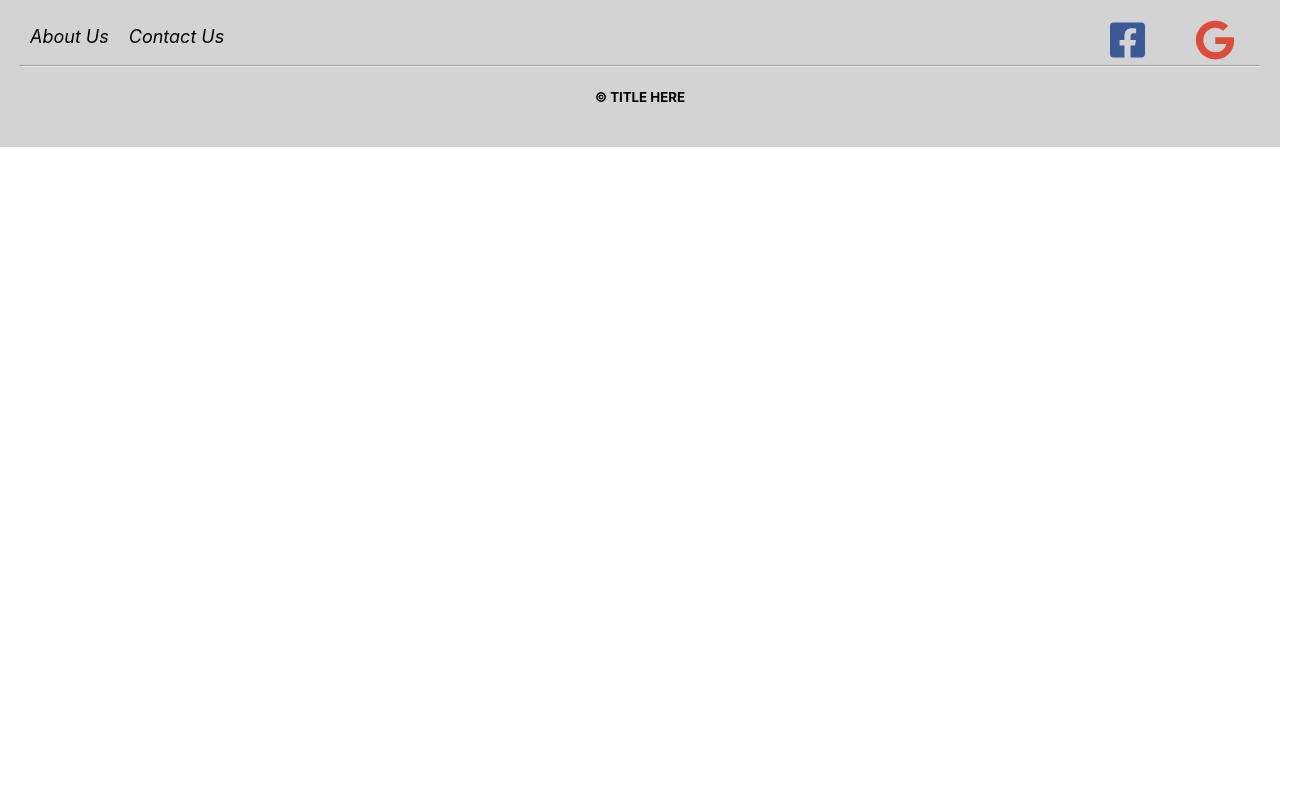
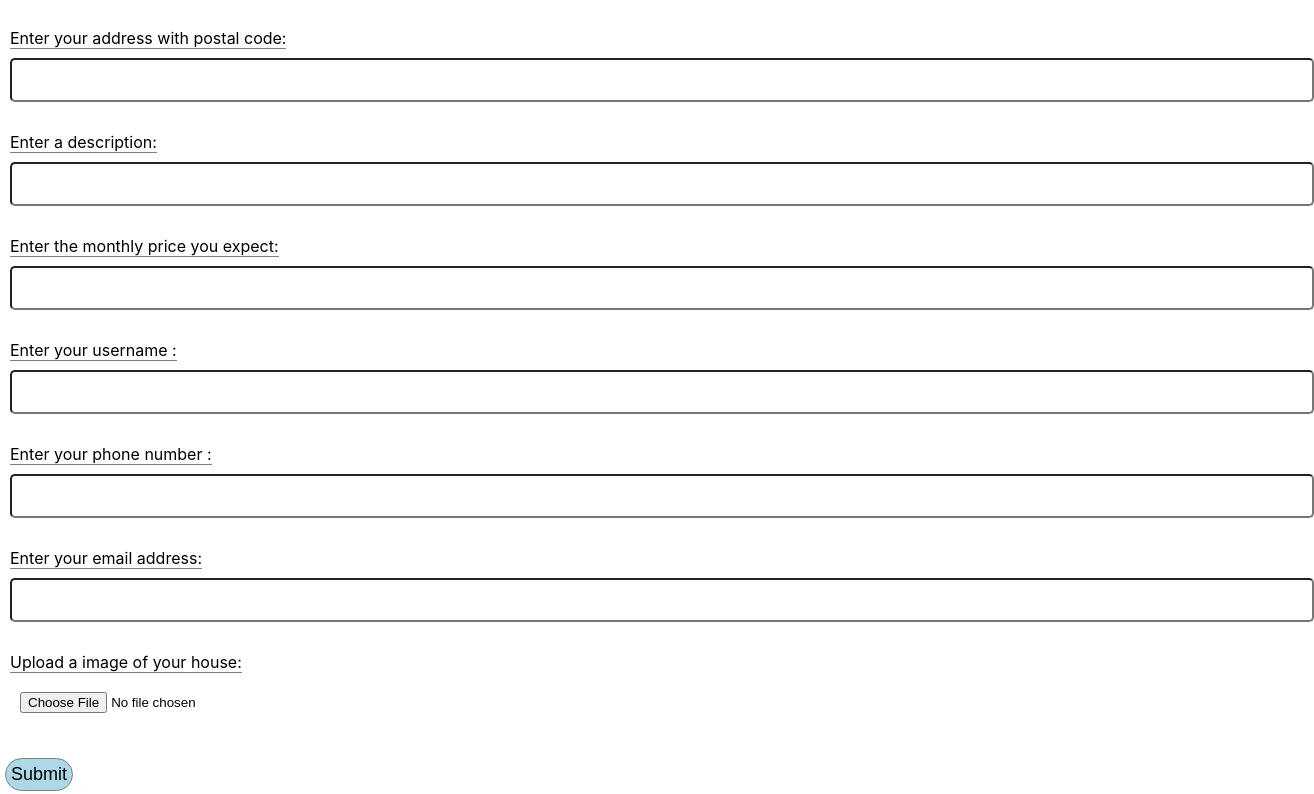
Before and after one commit to Sargunan1213/SafeZone-React-App, a React (Create React App) app: page / in a window 1280 px wide. Shown: the part 1106-1900 px from the top of the page, 1314 px wide, since content can reach past the window. Before the commit the page ends 1253 px from the top, so only its background shows below. Built offline with nearby package versions, Linux system fonts and the light colour scheme.

Commit message:
Added Add post form willmove it to new route later.

```diff
--- /dev/null
+++ b/src/react-components/AddPost/index.js
@@ -0,0 +1,49 @@
+import React from "react";
+
+import "./styles.css";
+
+import AddPostForm from "../AddPostForm";
+
+// will link it up with signed in user later
+class AddPost extends React.Component {
+  state = {
+    address: "",
+    description: "",
+    price: "",
+    username: "",
+    phone: "",
+    email: "",
+    img: "you",
+  };
+
+  handleInputChange = (event) => {
+    const target = event.target;
+    const value = event.value;
+    const name = target.name;
+
+    this.setState({
+      [name]: value,
+    });
+    console.log("typing");
+  };
+
+  render() {
+    return (
+      <div className="addPost">
+        <h1>Add a new home Post:</h1>
+        <AddPostForm
+          address={this.address}
+          description={this.description}
+          price={this.price}
+          username={this.username}
+          phone={this.phone}
+          email={this.email}
+          img={this.img}
+          handle={this.handleInputChange}
+        />
+      </div>
+    );
+  }
+}
+
+export default AddPost;
--- /dev/null
+++ b/src/react-components/AddPostForm/index.js
@@ -0,0 +1,116 @@
+import React from "react";
+
+import "./styles.css";
+
+class AddPostForm extends React.Component {
+  render() {
+    const {
+      address,
+      description,
+      price,
+      username,
+      phone,
+      email,
+      img,
+      handleInput,
+    } = this.props;
+
+    console.log(handleInput);
+
+    return (
+      <div className="form">
+        <form action="">
+          <label className="lab" htmlFor="address">
+            Enter your address with postal code:
+          </label>
+          <input
+            className="inp"
+            type="text"
+            name="address"
+            value={address}
+            label="address"
+            onChange={handleInput}
+          />
+          <br />
+          <label className="lab" htmlFor="description">
+            Enter a description:
+          </label>
+          <input
+            className="inp"
+            type="text"
+            name="description"
+            value={description}
+            label="description"
+            onChange={handleInput}
+          />
+          <br />
+          <label className="lab" htmlFor="price">
+            Enter the monthly price you expect:
+          </label>
+          <input
+            className="inp"
+            type="text"
+            name="address"
+            value={price}
+            label="price"
+            onChange={handleInput}
+          />
+          <br />
+          <label className="lab" htmlFor="username">
+            Enter your username :
+          </label>
+          <input
+            className="inp"
+            type="text"
+            name="username"
+            value={username}
+            label="username"
+            onChange={handleInput}
+          />
+          <br />
+          <label className="lab" htmlFor="phone">
+            Enter your phone number :
+          </label>
+          <input
+            className="inp"
+            type="text"
+            name="phone"
+            value={phone}
+            label="phone"
+            onChange={handleInput}
+          />
+          <br />
+          <label className="lab" htmlFor="email">
+            Enter your email address:
+          </label>
+          <input
+            className="inp"
+            type="text"
+            name="email"
+            value={email}
+            label="email"
+            onChange={handleInput}
+          />
+          <br />
+          <label className="lab" htmlFor="img">
+            Upload a image of your house:
+          </label>
+          <input
+            className="inp"
+            type="file"
+            name="img"
+            value={img}
+            label="img"
+            onChange={handleInput}
+          />
+          <br />
+          <button type="submit" className="btn">
+            Submit
+          </button>
+        </form>
+      </div>
+    );
+  }
+}
+
+export default AddPostForm;
--- /dev/null
+++ b/src/react-components/AddPostForm/styles.css
@@ -0,0 +1,14 @@
+.inp {
+  display: block;
+  padding: 10px;
+  margin: 10px;
+  background-color: white;
+  width: 100%;
+  line-height: 1.5;
+  border-radius: 5px;
+}
+
+.lab {
+  margin: 10px;
+  border-bottom: 1px solid grey;
+}
--- a/src/react-components/Home/index.js
+++ b/src/react-components/Home/index.js
@@ -2,6 +2,7 @@ import React from "react";
 
 import Features from "../Features";
 import Header from "../Header";
+import AddPost from "../AddPost";
 
 class Home extends React.Component {
   render() {
@@ -9,6 +10,8 @@ class Home extends React.Component {
       <div>
         <Header />
         <Features />
+        {/* TESTING */}
+        <AddPost />
       </div>
     );
   }
```
Also changed, not shown: src/react-components/Signup/index.js (+32 -19 lines), src/react-components/AddPost/styles.css (added).
